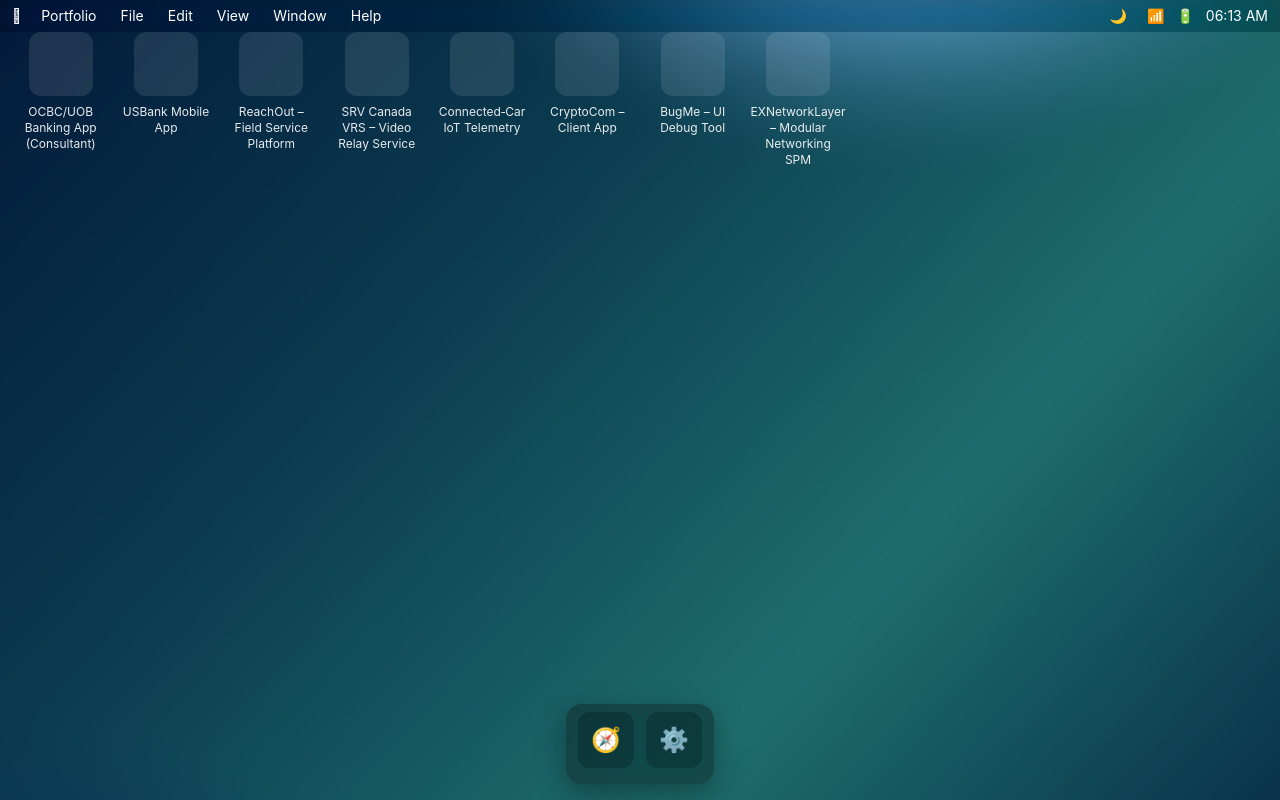
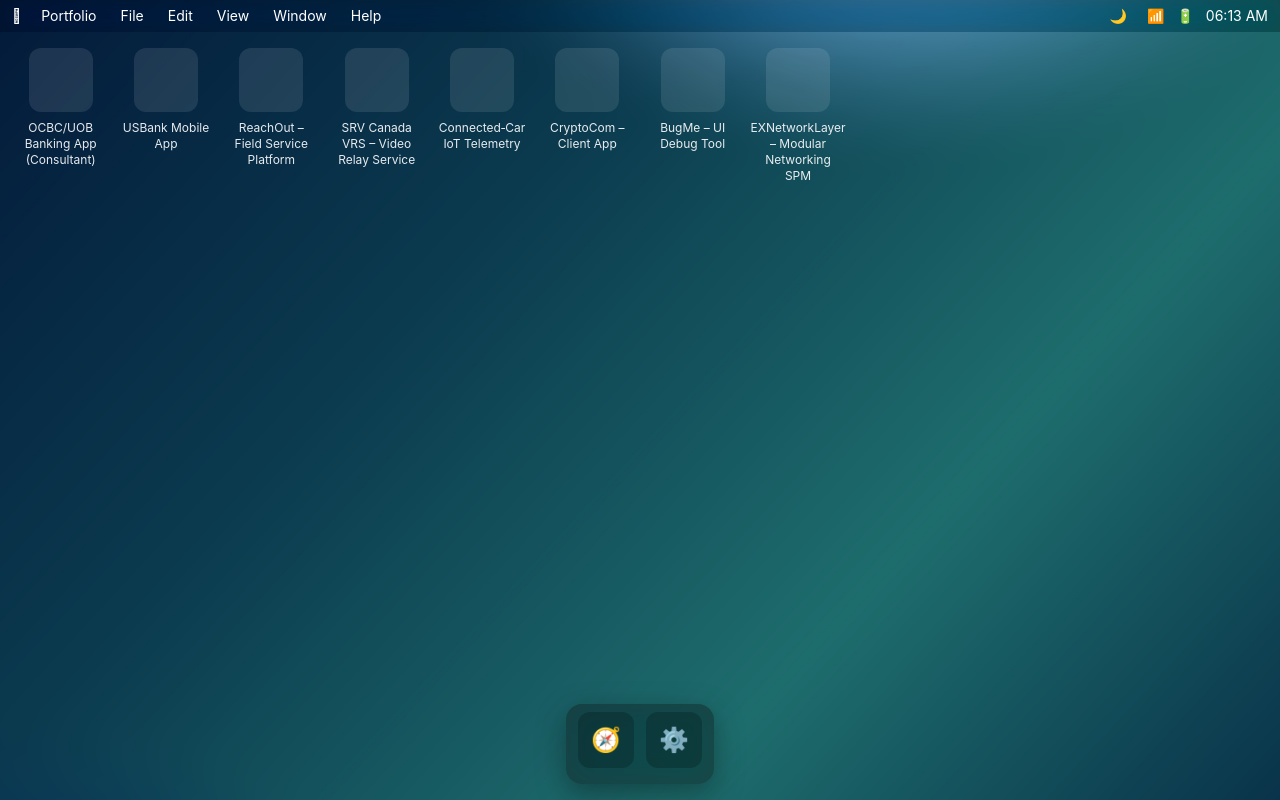
Before and after one commit to PmAbi1993/Portfolio, a React (Vite) app: page / in a window 1280 px wide. Built offline with nearby package versions, Linux system fonts and the light colour scheme.

Commit message:
Fixed the size classes

```diff
--- a/src/components/os/Desktop.js
+++ b/src/components/os/Desktop.js
@@ -13,5 +13,5 @@
         document.documentElement.style.setProperty('--scale', String(scale));
     }, [theme, scale]);
     const wallpaperUrl = useMemo(() => `wallpapers/wallpaper-${wallpaperIndex % 3}.jpg`, [wallpaperIndex]);
-    return (_jsxs("div", { className: "h-full w-full overflow-hidden", children: [_jsx("div", { className: "fixed inset-0 bg-black", style: { backgroundImage: `url(${wallpaperUrl})`, backgroundSize: 'cover', backgroundPosition: 'center' }, "aria-hidden": true }), _jsx(MenuBar, {}), _jsx(WindowManager, {}), _jsx("div", { className: "absolute inset-0 pt-8 pb-20 px-4 select-none", children: _jsx("div", { className: "grid grid-cols-6 gap-4 lg:grid-cols-10 xl:grid-cols-12", children: projects.map((p, idx) => (_jsx(DesktopIcon, { project: p, index: idx }, p.slug))) }) }), _jsx(Dock, {})] }));
+    return (_jsxs("div", { className: "h-full w-full overflow-hidden", children: [_jsx("div", { className: "fixed inset-0 bg-black", style: { backgroundImage: `url(${wallpaperUrl})`, backgroundSize: 'cover', backgroundPosition: 'center' }, "aria-hidden": true }), _jsx(MenuBar, {}), _jsx(WindowManager, {}), _jsx("div", { className: "absolute left-0 right-0 bottom-0 top-12 px-4 select-none", children: _jsx("div", { className: "grid grid-cols-6 gap-4 lg:grid-cols-10 xl:grid-cols-12", children: projects.map((p, idx) => (_jsx(DesktopIcon, { project: p, index: idx }, p.slug))) }) }), _jsx(Dock, {})] }));
 }
--- a/src/components/os/Desktop.tsx
+++ b/src/components/os/Desktop.tsx
@@ -25,7 +25,7 @@
       />
       <MenuBar />
       <WindowManager />
-      <div className="absolute inset-0 pt-8 pb-20 px-4 select-none">
+      <div className="absolute left-0 right-0 bottom-0 top-12 px-4 select-none">
         <div className="grid grid-cols-6 gap-4 lg:grid-cols-10 xl:grid-cols-12">
           {projects.map((p, idx) => (
             <DesktopIcon key={p.slug} project={p} index={idx} />
--- a/src/components/os/MenuBar.tsx
+++ b/src/components/os/MenuBar.tsx
@@ -16,7 +16,7 @@
   const timeStr = useMemo(() => formatTime(now), [now]);
 
   return (
-    <div role="menubar" aria-label="Application menu bar" className="fixed top-0 left-0 right-0 h-8 glass text-white flex items-center justify-between px-3" style={{ background: 'rgba(0,0,0,0.28)' }}>
+    <div role="menubar" aria-label="Application menu bar" className="fixed top-0 left-0 right-0 z-40 h-8 glass text-white flex items-center justify-between px-3" style={{ background: 'rgba(0,0,0,0.28)' }}>
       <div className="flex items-center gap-4 text-sm">
         <span aria-hidden></span>
         <button className="focus:outline-none focus:ring rounded px-1" aria-haspopup="true">Portfolio</button>
```
Also changed, not shown: src/components/os/MenuBar.js (+1 -1 lines), 3 other files (tests, documents, lock files or other folders).
